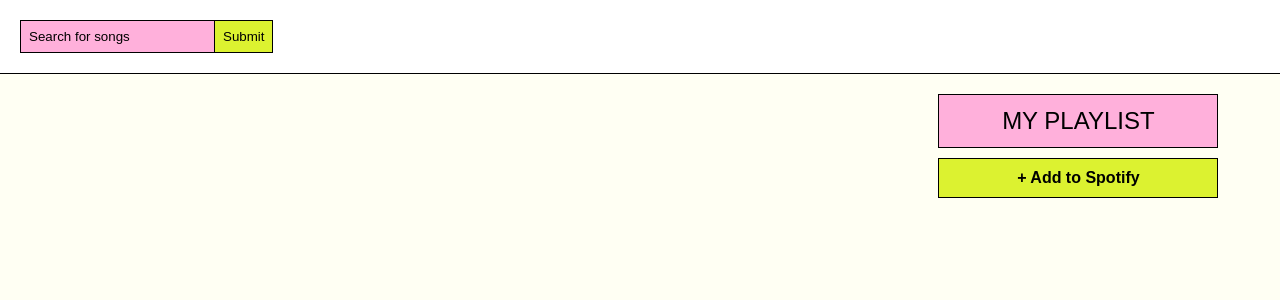
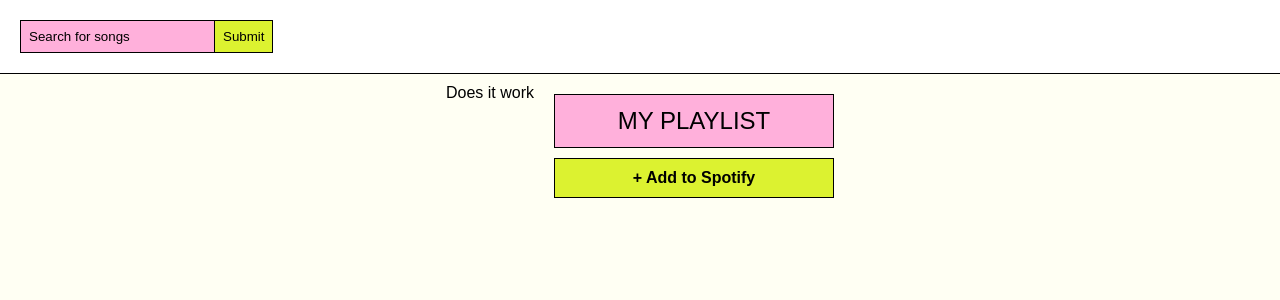
Before and after one commit to JordanMoureau/retro-playlist, a React (Create React App) app: page / in a window 1280 px wide. Shown: the top 300 px of the page. Built offline with nearby package versions, Linux system fonts and the light colour scheme; a web font is replaced by a local one.

Commit message:
error message

```diff
--- a/src/App.js
+++ b/src/App.js
@@ -140,12 +140,15 @@
     }
   }
 
+  console.log("Hello World");
+
   return (
     <>
       <SearchBar searchCall={searchCall} />
       <div className="App">
-        {TracklistData === 0 ? (
-          <ErrorMessage />
+        {TracklistData.length === 0 ? (
+          // <ErrorMessage />
+          <p>Does it work</p>
         ) : (
           <Track handleAdd={handleAdd} data={TracklistData} />
         )}
```
